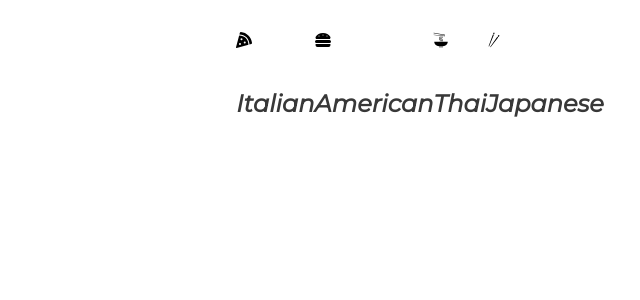
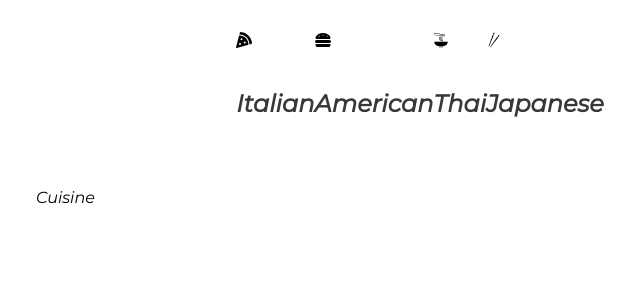
Before and after one commit to Isaac7app/Yummyy, a React (Create React App) app: page /cuisine in a window 1280 px wide. Shown: the top 300 px of the page, without its empty margins (220-860 px from the left). Built offline with nearby package versions, Linux system fonts and the light colour scheme; a web font is replaced by a local one.

Commit message:
moved Browser router up to the app.js

```diff
--- a/src/App.js
+++ b/src/App.js
@@ -1,11 +1,14 @@
 import Pages from "./pages/Pages";
 import Category from "./components/Category";
+import { BrowserRouter } from 'react-router-dom';
 
 function App() {
   return (
     <div>
+      <BrowserRouter>
       <Category />
       <Pages />
+      </BrowserRouter>
     </div>
   );
 }
--- a/src/pages/Pages.jsx
+++ b/src/pages/Pages.jsx
@@ -1,16 +1,14 @@
 import Home from "./Home";
 import Cuisine from "./Cuisine";
-import { Route, Routes, BrowserRouter } from 'react-router-dom';
+import { Route, Routes } from 'react-router-dom';
 
 function Pages() {
   return (
-   <BrowserRouter>
     <Routes>
         <Route path="/" element={<Home />} />
-        <Route path="/" element={<Cuisine />} />
+        <Route path="/cuisine" element={<Cuisine />} />
     </Routes>
-    </BrowserRouter>
   )
-}
+};
 
-export default Pages
+export default Pages;
```
